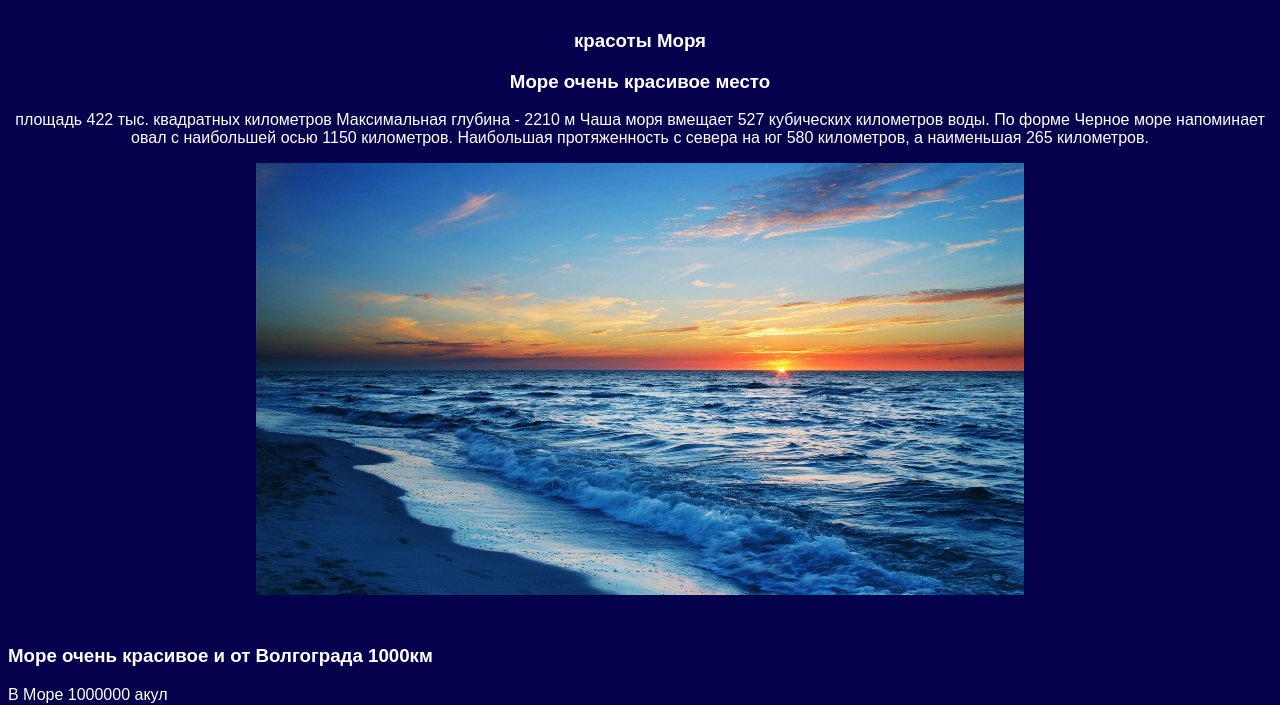
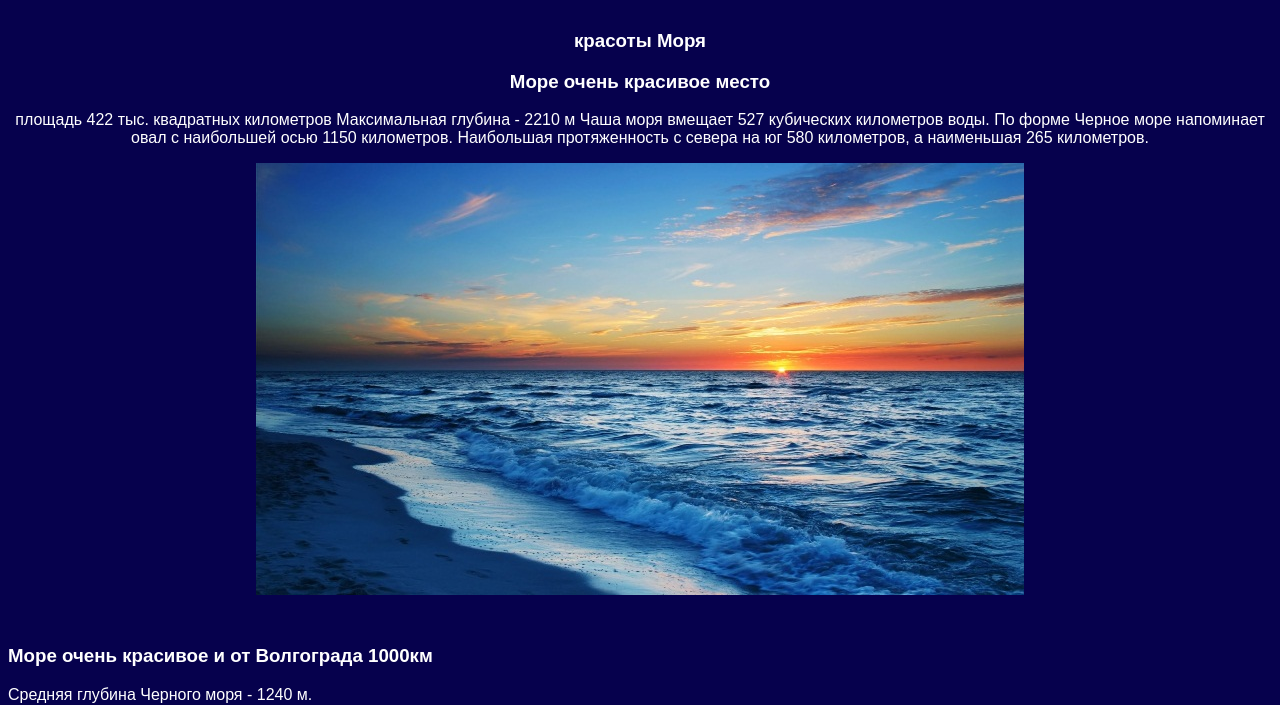
Before and after one commit to serjio545/serjio545.github.io, a plain HTML site: page index.html in a window 1280 px wide. Shown: the part 95-800 px from the top of the page. Drawn offline with Linux system fonts and the light colour scheme.

Commit message:
Update index.html

```diff
--- a/index.html
+++ b/index.html
@@ -24,7 +24,6 @@
     </p>
     <img src="./b917672c9ba92d4fa6048280b98.jpg" alt="Sea">
     <h3>Море очень красивое и от Волгограда 1000км</h3>
-    <p>В Море 1000000 акул</p>
     <p>Средняя глубина Черного моря - 1240 м.</p>
     <p>Черное море расположено в средних широтах: 41 – 46 градус северной широты</p>
     <p>В Черном море соленость воды в среднем - 18, в Азовском море – 4, в Средиземном море - океаническая соленость
```
